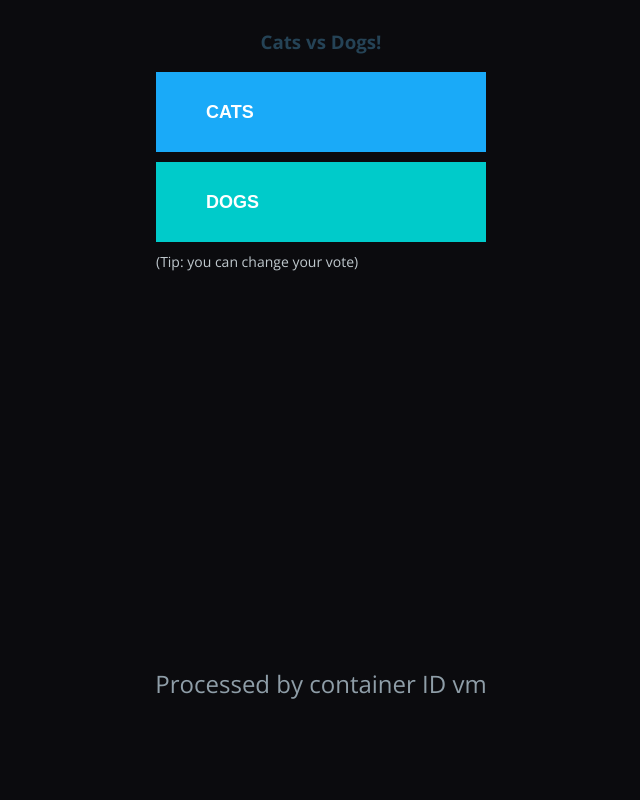
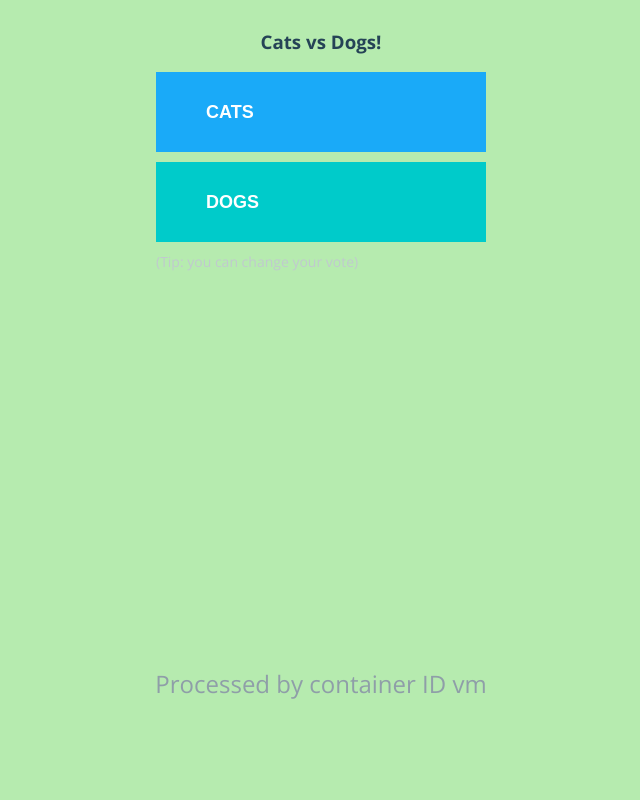
Before and after one commit to ahortalq/vote, a Flask app: page / in a window 1280 px wide. Shown: the whole page, without its empty margins (319-959 px from the left). Run offline with Flask 2, Linux system fonts and the light colour scheme; some libraries are stand-ins or nearby versions.

```diff
--- a/static/stylesheets/style.css
+++ b/static/stylesheets/style.css
@@ -6,7 +6,7 @@
 html,body{
   margin: 0;
   padding: 0;
-  background-color: #0b0b0e;
+  background-color: #b6ebaf;
   height: 100vh;
   font-family: 'Open Sans';
 }
```
